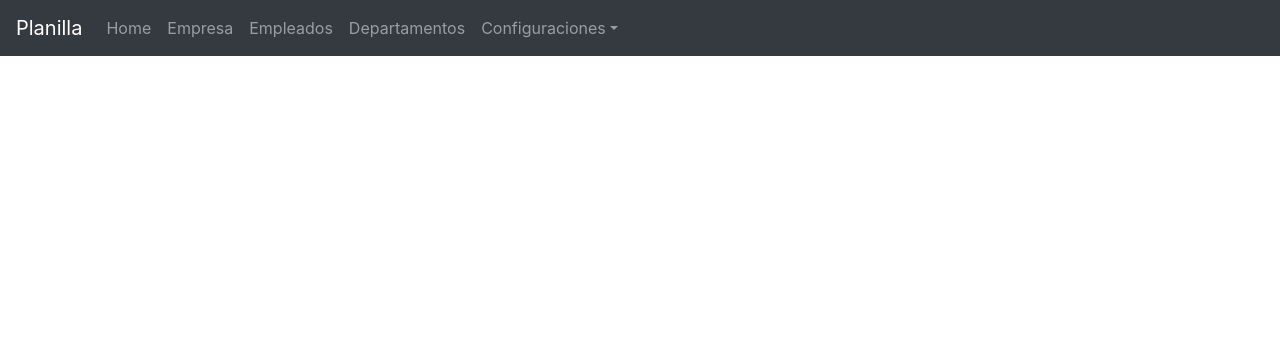
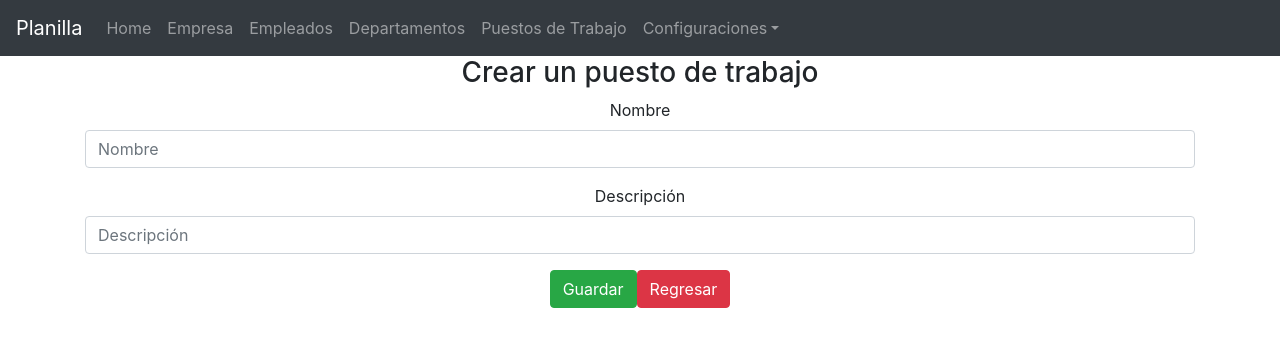
Before and after one commit to cosmovane/BAD115_FrontEnd, a React (Create React App) app: page /puestotrabajo/crear in a window 1280 px wide. Shown: the top 346 px of the page. Built offline with nearby package versions, Linux system fonts and the light colour scheme.

Commit message:
crud de puestos de trabajo sencillo

```diff
--- a/package.json
+++ b/package.json
@@ -3,6 +3,9 @@
   "version": "0.1.0",
   "private": true,
   "dependencies": {
+    "@fortawesome/fontawesome-svg-core": "^1.2.28",
+    "@fortawesome/free-solid-svg-icons": "^5.13.0",
+    "@fortawesome/react-fontawesome": "^0.1.9",
     "@testing-library/jest-dom": "^4.2.4",
     "@testing-library/react": "^9.5.0",
     "@testing-library/user-event": "^7.2.1",
--- a/src/App.js
+++ b/src/App.js
@@ -1,10 +1,12 @@
-import React, { Component } from 'react';
+import React from 'react';
 import './App.css';
 import {Route, BrowserRouter as Router } from 'react-router-dom'
 import MenuComponent from './Components/Menu/Menu';
 import EmpresaComponent from './Components/Empresa/Empresa';
 import EmpresaDetalleComponent from './Components/Empresa/EmpresaDetalle';
 import HomeComponent from './Components/Home/Home';
+import PuestoTrabajoComponent from './Components/PuestoTrabajo/PuestoTrabajo'
+import PuestoTrabajoForm from './Components/PuestoTrabajo/PuestoTrabajoForm'
 
 function App() {
   return (
@@ -15,6 +17,12 @@ function App() {
           <Route exact path="/" component={HomeComponent}></Route>
           <Route exact path="/empresa" component={EmpresaComponent}></Route>
           <Route path="/empresa/:id" component={EmpresaDetalleComponent} ></Route>
+          <Route exact path="/puestotrabajo" component={PuestoTrabajoComponent} />
+          <Route path="/puestotrabajo/crear" component={PuestoTrabajoForm} />
+          <Route path="/puestotrabajo/editar/:id"
+          render={ (props) =><PuestoTrabajoForm {...props} editar={true}
+          />
+          }/>
         </div>
       </Router>
     </div>
--- a/src/Components/Menu/Menu.js
+++ b/src/Components/Menu/Menu.js
@@ -22,6 +22,7 @@ class MenuComponent extends Component {
             <Nav.Link href="/empresa">Empresa</Nav.Link>
             <Nav.Link href="/empleados">Empleados</Nav.Link>
             <Nav.Link href="/departamentos">Departamentos</Nav.Link>
+            <Nav.Link href="/puestotrabajo">Puestos de Trabajo</Nav.Link>
             {/* <Nav.Link><NavLink className={this.getNavLinkClass("/empresa")} to="/empresa">Empresa</NavLink></Nav.Link>
             <Nav.Link><NavLink className={this.getNavLinkClass("/")} to="/empleado">Empleados</NavLink></Nav.Link>
             <Nav.Link><NavLink className={this.getNavLinkClass("/")} to="/departamento">Departamentos</NavLink></Nav.Link> */}
--- /dev/null
+++ b/src/Components/PuestoTrabajo/PuestoTrabajo.js
@@ -0,0 +1,71 @@
+import React, { Component } from 'react';
+import PuestosTrabajoService from '../../Service/PuestoTrabajo/PuestoTrabajoService'
+import { FontAwesomeIcon } from '@fortawesome/react-fontawesome'
+import { faEdit, faBan } from '@fortawesome/free-solid-svg-icons'
+import { Link } from 'react-router-dom'
+
+class PuestoTrabajoComponent extends Component {
+  constructor(props) {
+    super(props)
+    this.state = {
+      puestosTrabajo: []
+    }
+
+    this.refreshPuestosTrabajo = this.refreshPuestosTrabajo.bind(this)
+    this.desactivar = this.desactivar.bind(this)
+  }
+
+  async componentDidMount() {
+    await this.refreshPuestosTrabajo()
+  }
+
+  async desactivar(id) {
+    await PuestosTrabajoService.desactivarPuestoTrabajo(id)
+    await this.refreshPuestosTrabajo()
+  }
+
+  async refreshPuestosTrabajo() {
+    const response = await PuestosTrabajoService.allPuestosTrabajo()
+    this.setState({ puestosTrabajo: response.data })
+  }
+
+  render() {
+    return (
+      <div className="container">
+        <br />
+        <h3> Puestos de Trabajo</h3>
+        <div className="row">
+          <Link to="/puestotrabajo/crear"> <button className="btn btn-success"> Agregar </button> </Link>
+        </div>
+        <br />
+        <table className="table">
+          <thead>
+            <tr>
+              <th>Nombre</th>
+              <th>Descripción</th>
+              <th>Acciones</th>
+            </tr>
+          </thead>
+          <tbody>
+            {
+              this.state.puestosTrabajo.map(
+                puestoTrabajo => {
+                  if(puestoTrabajo.estado)
+                  return <tr key={puestoTrabajo.idPuestotrabajo}>
+                    <td>{puestoTrabajo.nombre}</td>
+                    <td>{puestoTrabajo.descripcion}</td>
+                    <td>
+                      <Link to={`/puestotrabajo/editar/${puestoTrabajo.idPuestotrabajo}`}><button className="btn btn-warning btn-sm"><FontAwesomeIcon icon={faEdit} /></button></Link>
+                      <button className="btn btn-secondary btn-sm"><FontAwesomeIcon icon={faBan} onDoubleClick={ () => this.desactivar(puestoTrabajo.idPuestotrabajo)} /></button>
+                    </td>
+                  </tr>}
+              )
+            }
+          </tbody>
+        </table>
+      </div>
+    );
+  }
+}
+
+export default PuestoTrabajoComponent;
--- /dev/null
+++ b/src/Components/PuestoTrabajo/PuestoTrabajoForm.js
@@ -0,0 +1,88 @@
+import React, { Component } from 'react';
+import { Formik, Form, Field, ErrorMessage } from 'formik'
+import { Link } from 'react-router-dom'
+import PuestosTrabajoService from '../../Service/PuestoTrabajo/PuestoTrabajoService'
+
+class PuestoTrabajoForm extends Component {
+
+  constructor(props) {
+    super(props)
+    this.state = {
+      nombre: "",
+      descripcion: ""
+    }
+
+    this.onSubmit = this.onSubmit.bind(this)
+    this.validate = this.validate.bind(this)
+  }
+
+  async componentDidMount(){
+    if (this.props.editar) {
+      const id = this.props.location.pathname.split('/')[3]
+      const puestoTrabajo = await PuestosTrabajoService.obtenerPuestoTrabajo(parseInt(id))
+      const {nombre, descripcion} = puestoTrabajo.data
+      this.setState({
+        nombre,
+        descripcion
+      })
+    }
+  }
+
+  validate(values) {
+    let errors = {}
+
+    if (!values.nombre) errors.nombre = 'Ingrese un nombre'
+    if (!values.descripcion) errors.descripcion = 'Ingrese una descripción'
+
+    return errors
+  }
+
+  async onSubmit(values) {
+    const puestoTrabajo = {
+      idPuestotrabajo: this.props.editar ? parseInt(this.props.location.pathname.split('/')[3]) : '',
+      nombre: values.nombre,
+      descripcion: values.descripcion
+    }
+    this.props.editar ? await PuestosTrabajoService.modificarPuestoTrabajo(puestoTrabajo.idPuestotrabajo, puestoTrabajo)
+    : await PuestosTrabajoService.agregarPuestoTrabajo(puestoTrabajo)
+    this.props.history.push('/puestotrabajo')
+  }
+
+  render() {
+    let { nombre, descripcion } = this.state
+    return (
+      <div className="container">
+        {this.props.editar ? <h3>Editar puesto de trabajo</h3> : <h3>Crear un puesto de trabajo</h3>}
+        <Formik
+          initialValues={{ nombre, descripcion }}
+          validateOnChange={false}
+          validateOnBlur={false}
+          validate={this.validate}
+          enableReinitialize={true}
+          onSubmit={this.onSubmit}
+        >
+          {
+            <Form>
+              <ErrorMessage name="nombre" component="div"
+                className="alert alert-warning" />
+              <ErrorMessage name="descripcion" component="div"
+                className="alert alert-warning" />
+              <fieldset className="form-group">
+                <label htmlFor="">Nombre</label>
+                <Field className="form-control" type="text" placeholder="Nombre" name="nombre" />
+              </fieldset>
+              <fieldset className="form-group">
+                <label htmlFor="">Descripción</label>
+                <Field className="form-control" type="text" placeholder="Descripción" name="descripcion" />
+              </fieldset>
+              <button className="btn btn-success" type="submit">Guardar</button>
+              <Link to="/puestotrabajo"><button className="btn btn-danger">Regresar</button></Link>
+            </Form>
+          }
+        </Formik>
+      </div>
+    );
+  }
+}
+
+export default PuestoTrabajoForm;
--- /dev/null
+++ b/src/Service/PuestoTrabajo/PuestoTrabajoService.js
@@ -0,0 +1,30 @@
+import axios from 'axios'
+
+import { BASE_API_URL, BASE_API_PLANILLA } from '../../utilities/constants'
+const PUESTOTRABAJO_API_URL = `${BASE_API_URL}/${BASE_API_PLANILLA}/puestotrabajo`
+
+class PuestoTrabajoService {
+
+  allPuestosTrabajo() {
+    return axios.get(`${PUESTOTRABAJO_API_URL}`)
+  }
+
+  agregarPuestoTrabajo(puestoTrabajo) {
+    return axios.post(`${PUESTOTRABAJO_API_URL}`, puestoTrabajo)
+  }
+
+  modificarPuestoTrabajo(id, puestoTrabajo){
+    return axios.put(`${PUESTOTRABAJO_API_URL}/${id}`, puestoTrabajo)
+  }
+
+  obtenerPuestoTrabajo(id) {
+    return axios.get(`${PUESTOTRABAJO_API_URL}/${id}`)
+  }
+
+  desactivarPuestoTrabajo(id) {
+    return axios.delete(`${PUESTOTRABAJO_API_URL}/${id}`)
+  }
+
+}
+
+export default new PuestoTrabajoService()
--- /dev/null
+++ b/src/utilities/constants.js
@@ -0,0 +1,2 @@
+export const BASE_API_URL = 'http://localhost:8000';
+export const BASE_API_PLANILLA = 'api/planilla';
```
Also changed, not shown: 1 other file (tests, documents, lock files or other folders).
